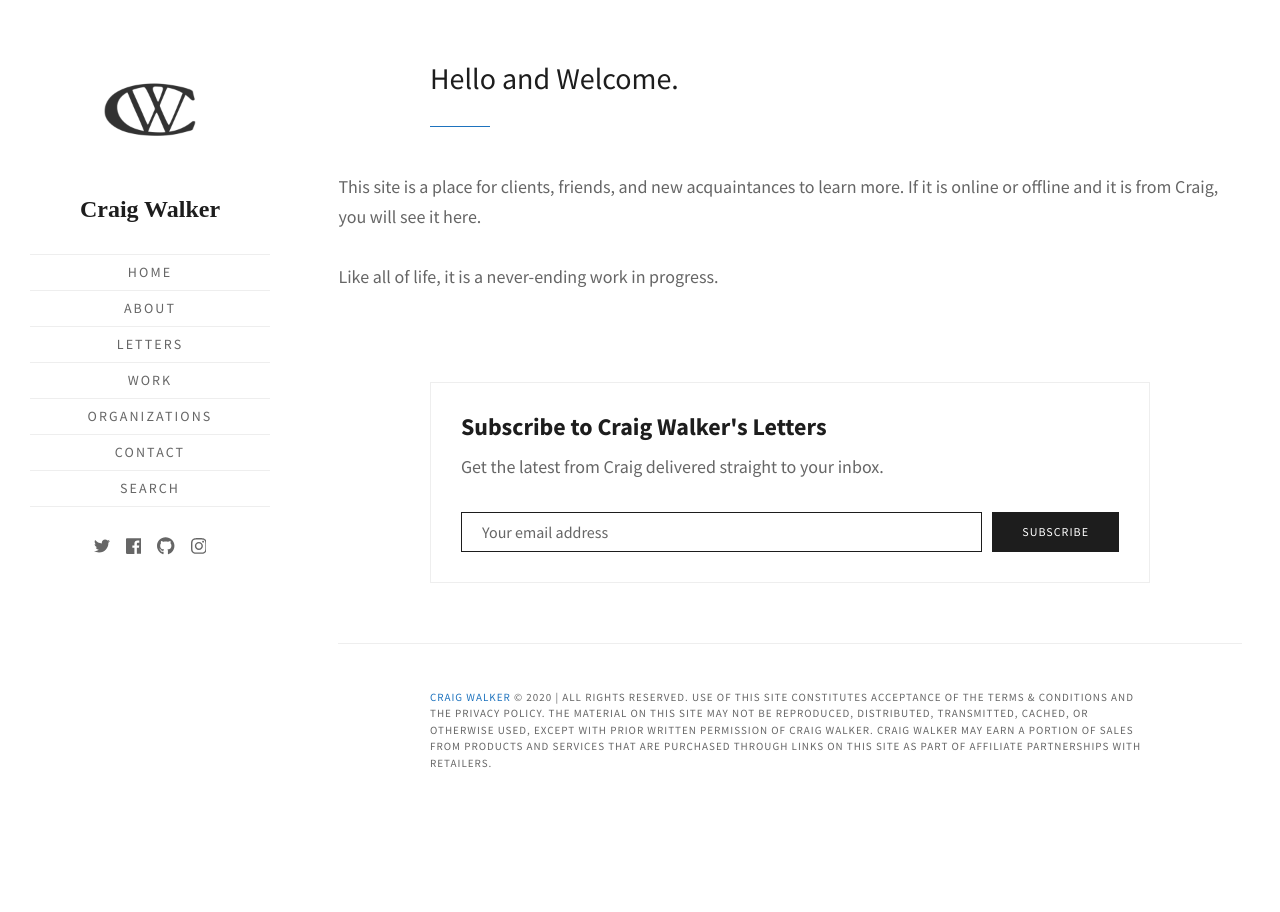
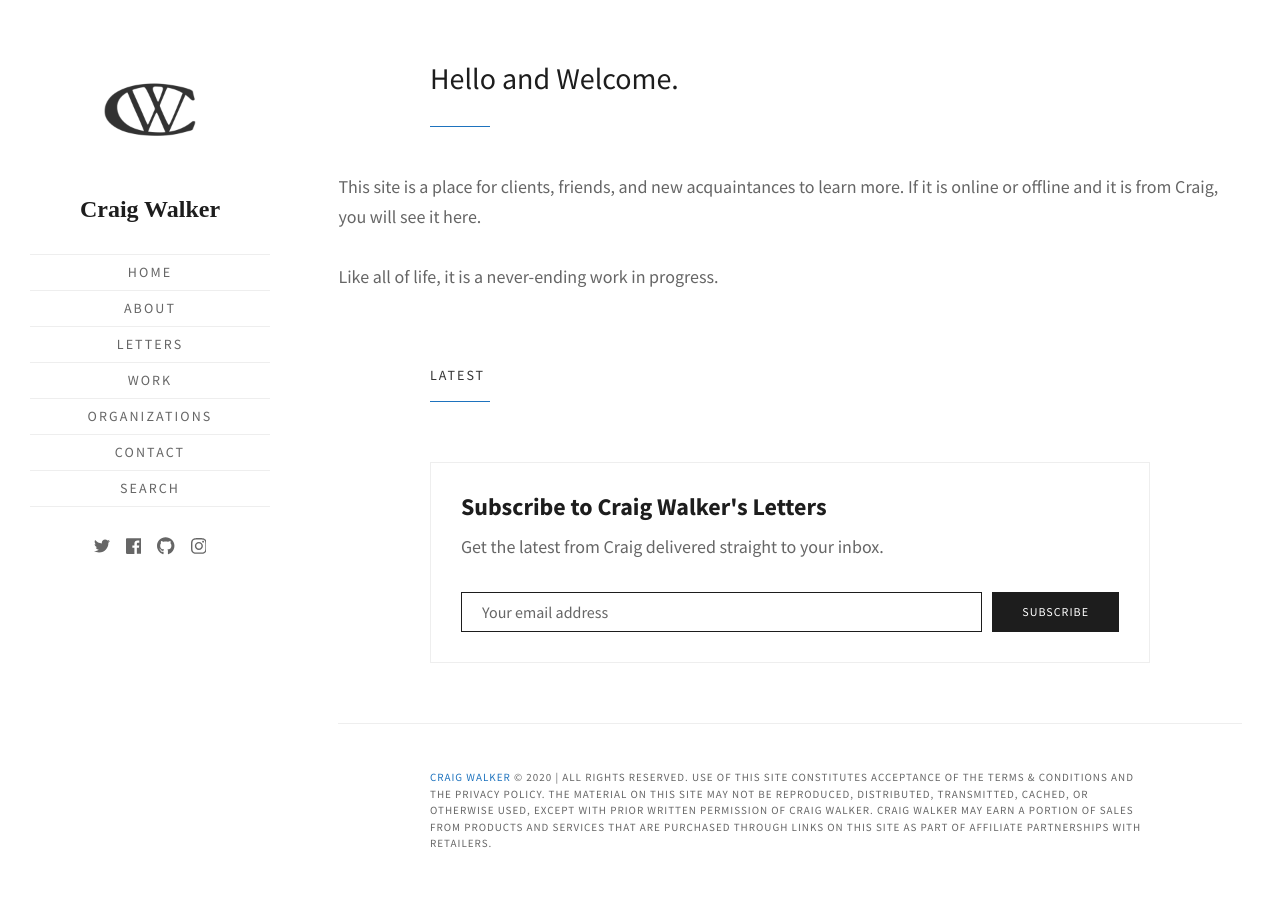
Before and after one commit to walkercraig/walkercraig, a Jekyll site: the page built from index.html, in a window 1280 px wide. Built offline with Jekyll 4.4.1, drawn with Linux system fonts in a browser that asks for light colours; some web fonts are replaced; the list of posts is cut into pages by our own code.

Commit message:
Update index.html

```diff
--- a/index.html
+++ b/index.html
@@ -26,7 +26,7 @@ title: Home
 
 <!-- Posts Index -->
 <div class="post-feed inner">
-    {% if page.url == "/roycetest/posts/" %}
+    {% if page.url == "/" %}
     <div class="post-feed-title">Latest</div>
     {% endif %}
     <div class="post-feed inner-wide">
```
